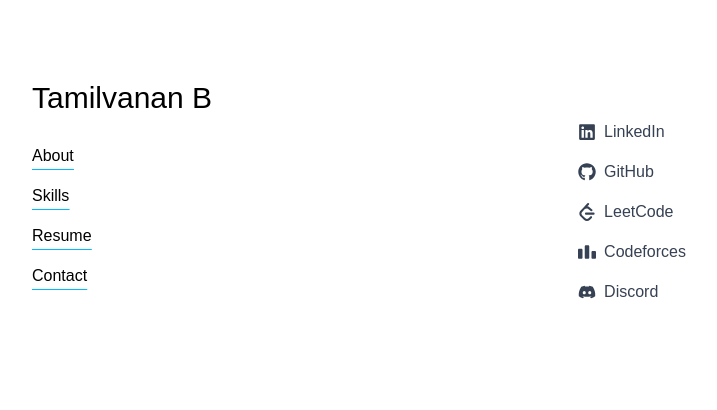
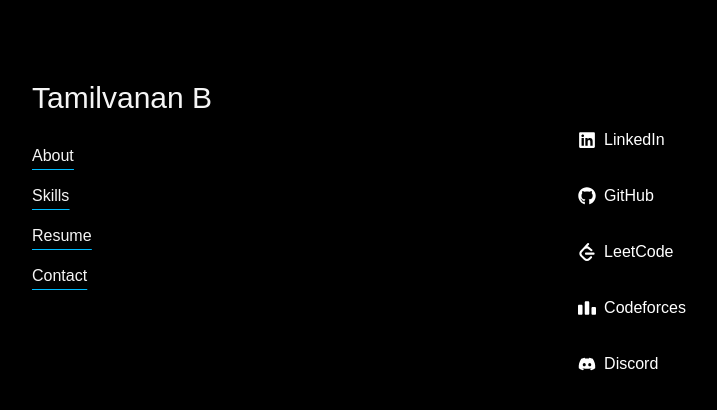
Before and after one commit to tamilvanan-bn/my-profile, a React (Vite) app: page /contact in a window 1280 px wide. Shown: the top 410 px of the page, without its empty margins (288-1005 px from the left). Built offline with nearby package versions, Linux system fonts and the light colour scheme.

Commit message:
dark mode

```diff
--- a/src/components/pages/Contact.jsx
+++ b/src/components/pages/Contact.jsx
@@ -32,22 +32,20 @@ const Contact = () => {
   ];
 
   return (
-    <div className="m-8 flex justify-center">
+    <div className="m-8 flex justify-center text-white">
       <table className="w-auto">
         <tbody>
           {contacts.map((contact) => (
-            <tr
-              key={contact.name}
-              className="hover:bg-gray-50 transition-colors"
-            >
-              <td className="py-2 pr-4">
+            <tr key={contact.name} className="group">
+              <td className="py-2 pr-4 text-white">
                 <a
                   href={contact.url}
                   target="_blank"
                   rel="noopener noreferrer"
                   aria-label={`${contact.name} profile`}
                   title={contact.name}
-                  className="flex items-center gap-2 text-gray-700 hover:text-blue-600 transition-colors"
+                  className="flex items-center gap-2 hover:text-blue-600 transition-colors
+                    px-4 py-2 rounded-full group-hover:bg-gray-50"
                 >
                   <span className="text-lg">{contact.icon}</span>
                   <span className="text-base">{contact.name}</span>
--- a/src/components/pages/Skills.jsx
+++ b/src/components/pages/Skills.jsx
@@ -9,10 +9,8 @@ const Skills = () => {
   };
 
   return (
-    <div className="mx-5 my-5 max-w-4xl mx-auto">
-      <h2 className="text-2xl font-bold text-gray-800 mb-4 text-center">
-        Technical Skills
-      </h2>
+    <div className="mx-5 my-5 max-w-4xl mx-auto text-white">
+      <h2 className="text-2xl font-bold mb-4 text-center">Technical Skills</h2>
       <div className="overflow-hidden rounded-lg shadow-md">
         <table className="min-w-full divide-y divide-gray-200">
           <tbody className="bg-white divide-y divide-gray-200">
--- a/src/index.css
+++ b/src/index.css
@@ -4,6 +4,11 @@
   --color-green: #4bcd3e;
 }
 
+body {
+  background-color: black;
+  color: whitesmoke;
+}
+
 /* Disable text generated by the doc viewer */
 .textLayer {
   display: none;
```
